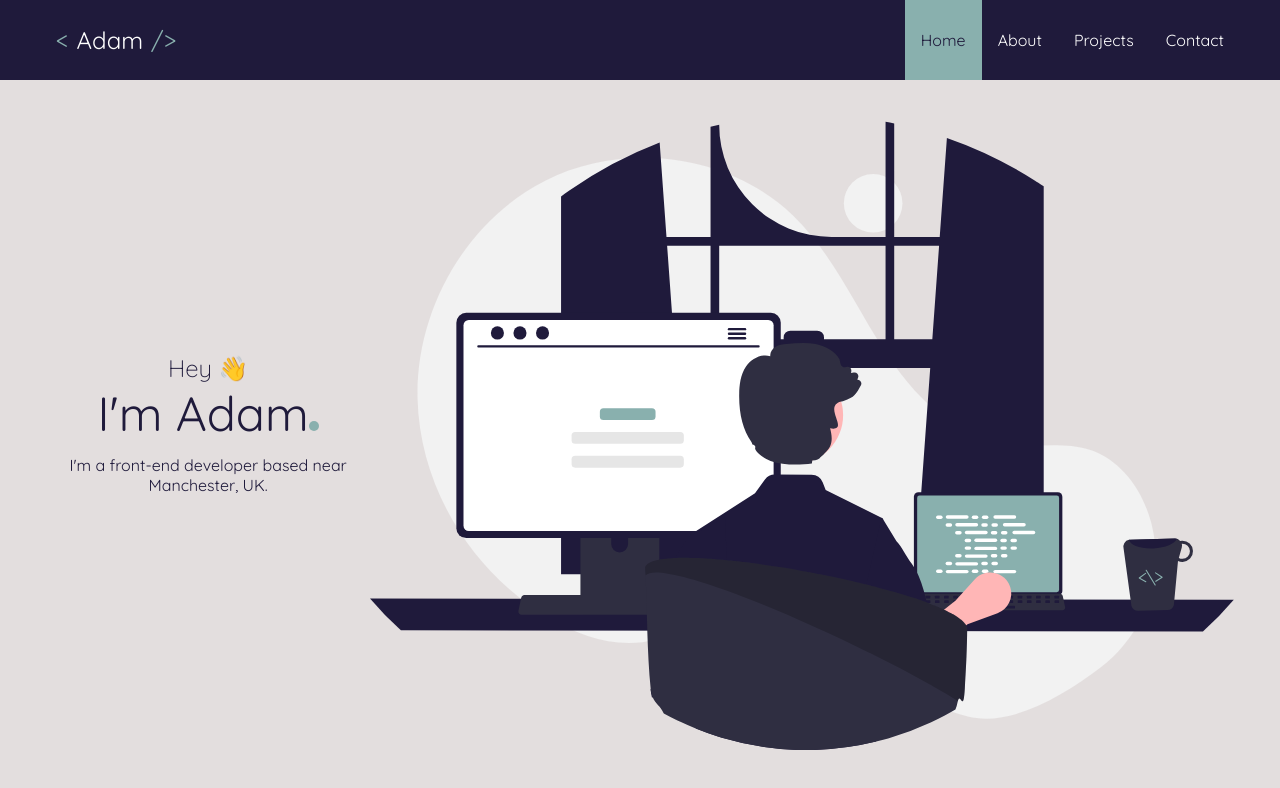
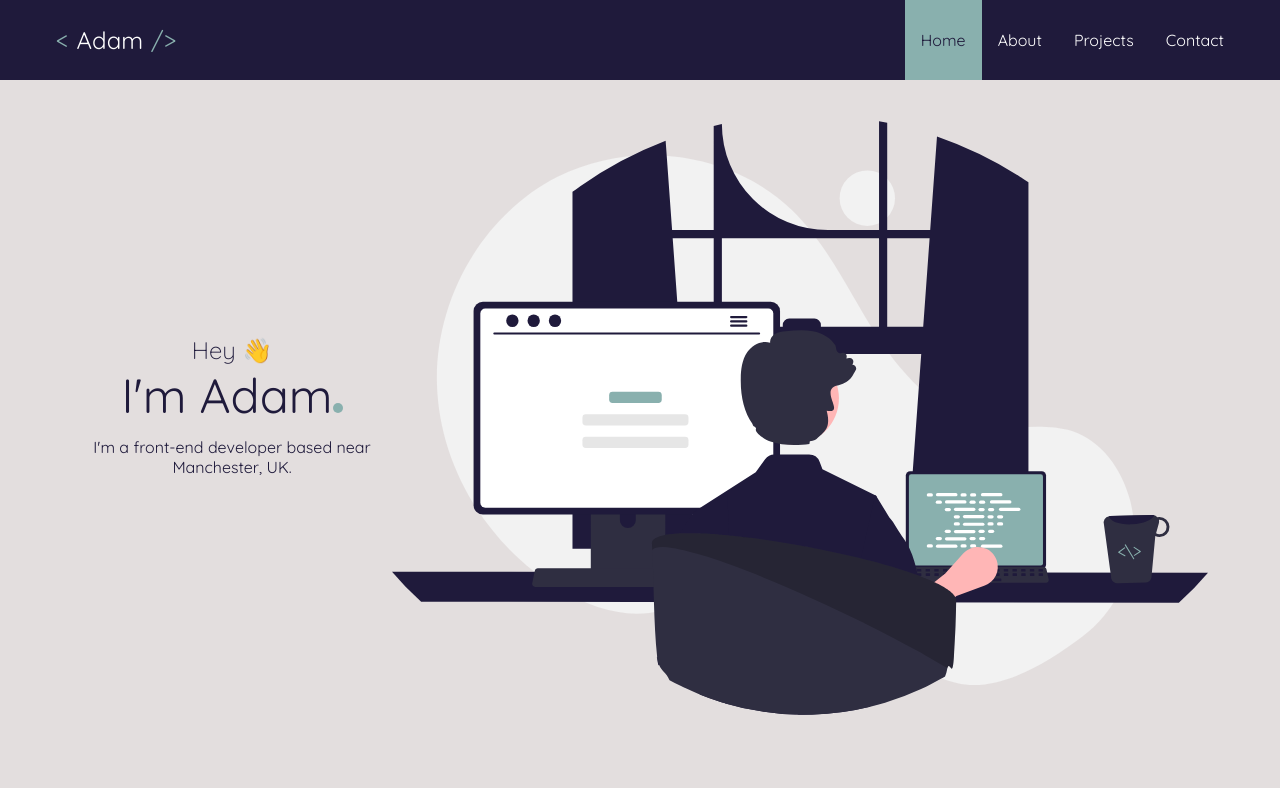
Before and after one commit to adamrutherfordshaw/personal-website, a Next.js app: page / in a window 1280 px wide. Shown: the top 788 px of the page. Built offline with nearby package versions, Linux system fonts and the light colour scheme.

Commit message:
fix: add styling to main tag

```diff
--- a/src/styles/globalStyles.ts
+++ b/src/styles/globalStyles.ts
@@ -11,6 +11,11 @@ const GlobalStyle = createGlobalStyle`
     font-family: 'Quicksand', sans-serif;
   }
 
+  main {
+    max-width: 1200px;
+    margin: 0 auto;
+  }
+
   * {
     box-sizing: border-box;
     padding: 0;
```
